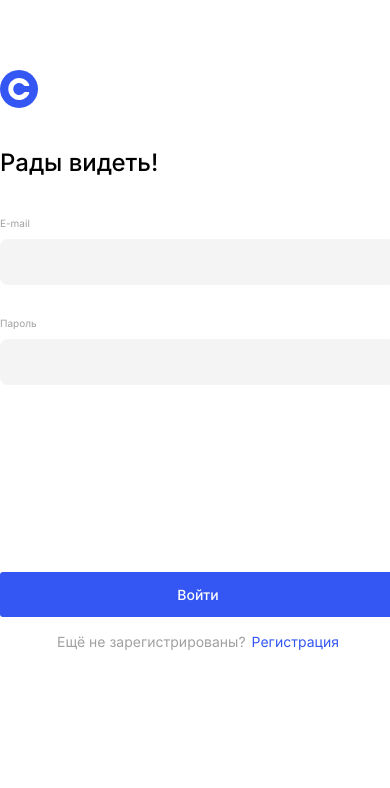
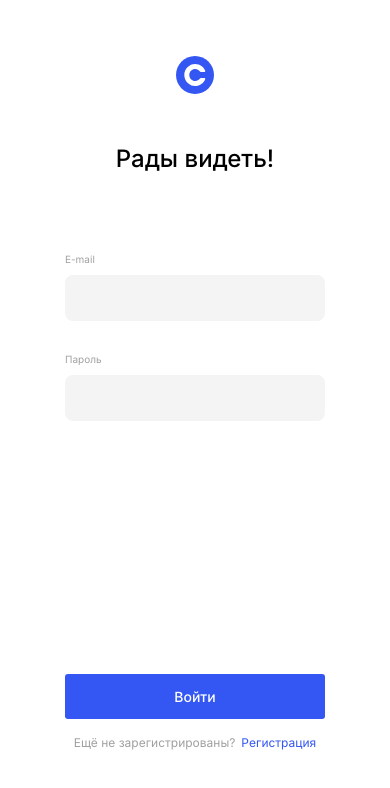
Before and after one commit to rem-ran/movies-explorer-frontend, a React (Create React App) app: page /signin in a window 390 px wide. Shown: the top 788 px of the page. Built offline with nearby package versions, Linux system fonts and the light colour scheme.

Commit message:
make 320 res css for login and register

```diff
--- a/src/components/CommonSignPage/CommonSignPage.css
+++ b/src/components/CommonSignPage/CommonSignPage.css
@@ -7,9 +7,29 @@
     height: 580px;
 }
 
+@media screen and (min-height: 1024px) {
+    .sign__container {
+        margin-top: 232px;
+    }
+}
+
+@media screen and (max-width: 767px) {
+    .sign__container {
+        width: 260px;
+        height: 694px;
+        margin-top: 56px;
+    }
+}
+
 .sign__logo {
     width: 38px;
     height: 38px;
+}
+
+@media screen and (max-width: 767px) {
+    .sign__logo {
+        margin: 0 auto;
+    }
 }
 
 .sign__heading {
@@ -18,6 +38,13 @@
     font-weight: 500;
     font-size: 24px;
     line-height: 29px;
+}
+
+@media screen and (max-width: 767px) {
+    .sign__heading {
+        margin-top: 50px;
+        text-align: center;
+    }
 }
 
 .sign__form {
@@ -29,10 +56,22 @@
     justify-content: space-between;
 }
 
+@media screen and (max-width: 767px) {
+    .sign__form {
+        margin-top: 80px;
+    }
+}
+
 .sign__input-box {
     display: flex;
     flex-direction: column;
 }
+
+/* @media screen and (max-width: 767px) {
+    .sign__input-box {
+        align-items: stretch;
+    }
+} */
 
 .sign__btn-box {
     display: flex;
@@ -93,6 +132,13 @@
     color: rgba(160, 160, 160);
 }
 
+@media screen and (max-width: 767px) {
+    .sign__question {
+        font-size: 12px;
+        line-height: 15px;
+    }
+}
+
 .sign__link {
     margin: 0;
     font-weight: 400;
@@ -101,6 +147,13 @@
     text-decoration: none;
     transition: linear 0.3s;
     color: rgba(52, 86, 243);
+}
+
+@media screen and (max-width: 767px) {
+    .sign__link {
+        font-size: 12px;
+        line-height: 15px;
+    }
 }
 
 .sign__link:hover {
```
